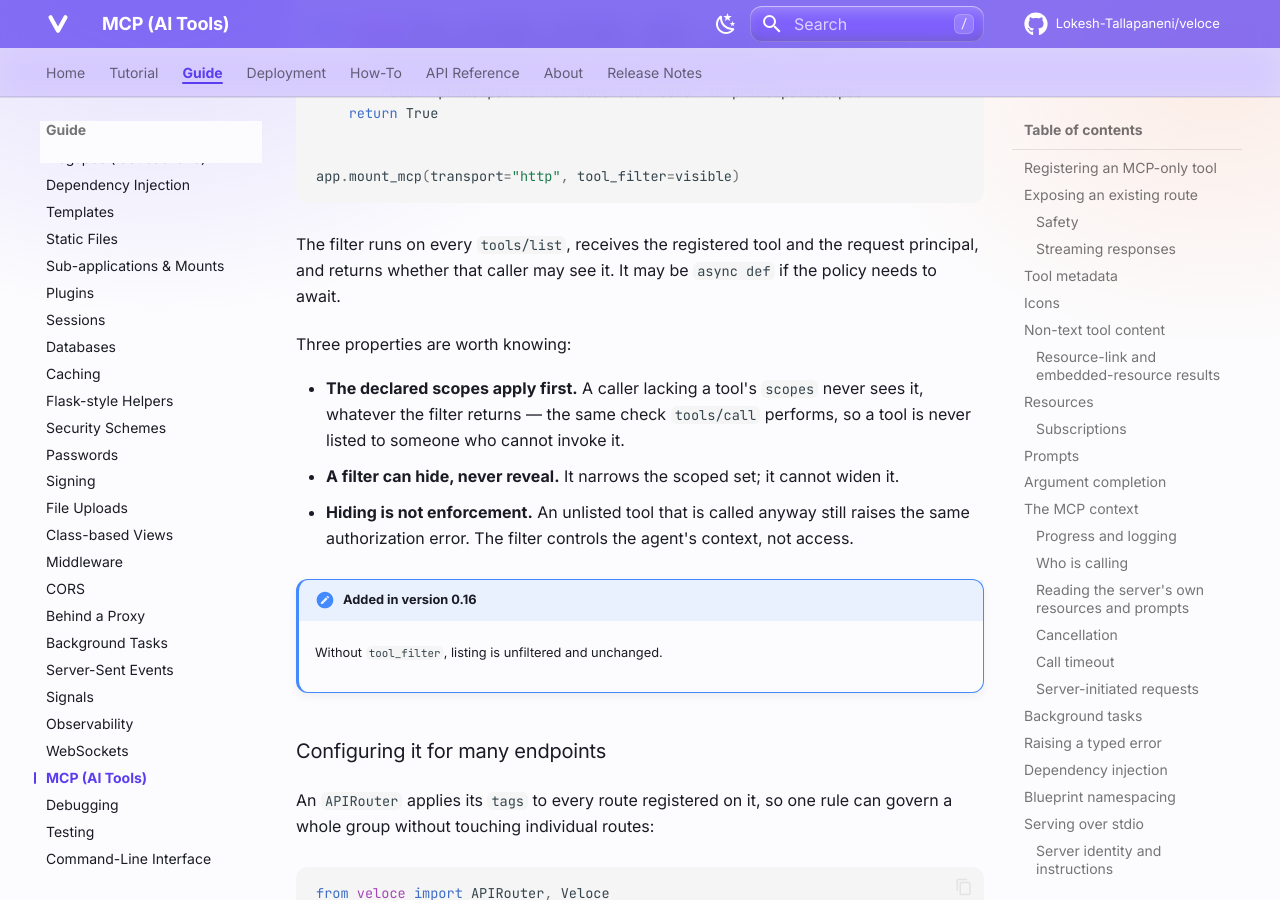
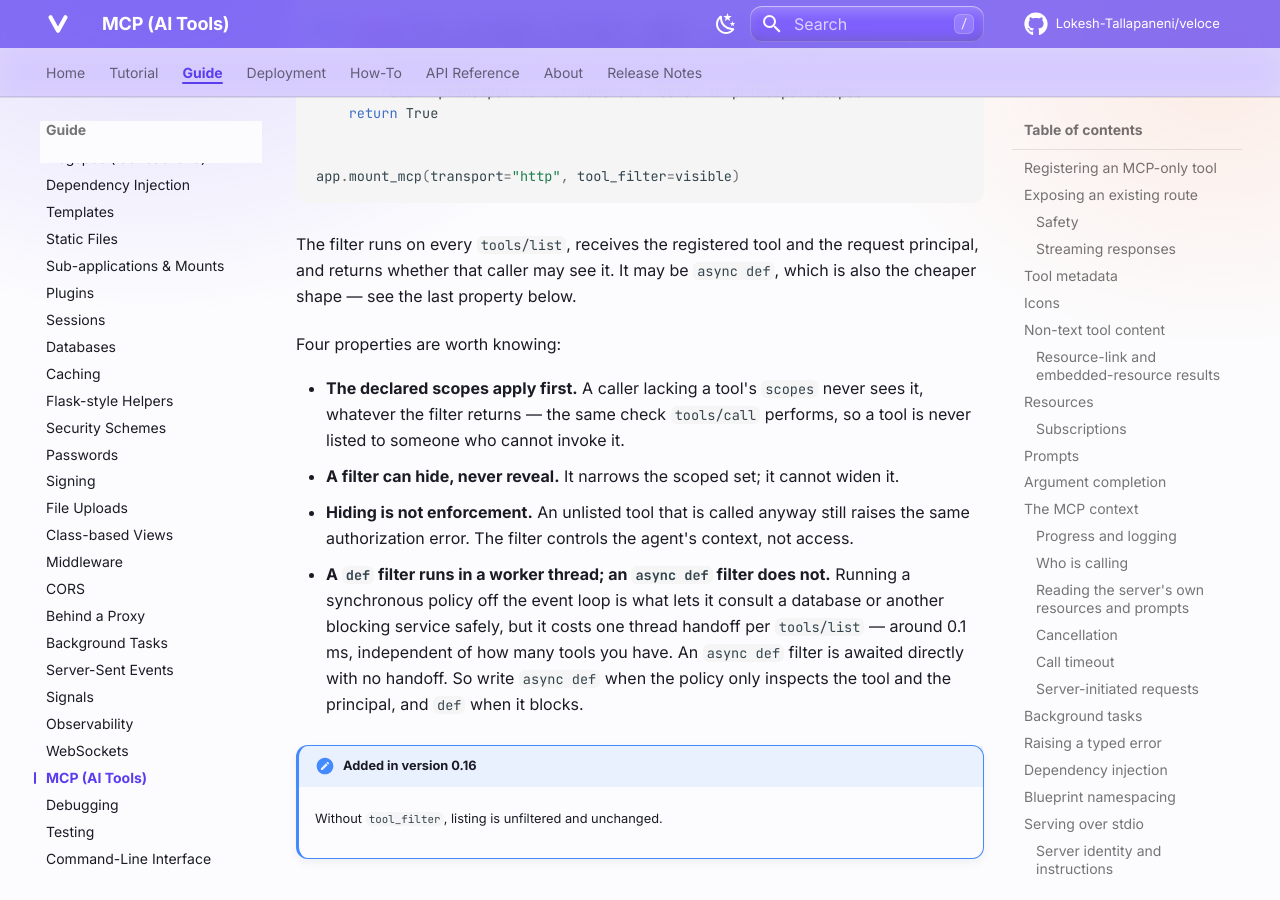
Before and after one commit to Lokesh-Tallapaneni/veloce, an MkDocs documentation site: the page built from docs/guide/mcp.md, in a window 1280 px wide and 900 px high, scrolled down 27957 px. Built offline with MkDocs 1.6.1 and Material for MkDocs 9.7.7, drawn with Linux system fonts in a browser that asks for light colours; comment, search, counter and statistics services are not loaded.

Commit message:
document which tool_filter shape runs on the event loop
A `def` filter is run in a worker thread and pays one handoff per
`tools/list`; an `async def` filter is awaited directly. The guide framed
`async def` as the option for a policy that needs to await, which pointed
a non-blocking policy at the more expensive shape.

````diff
--- a/docs/guide/mcp.md
+++ b/docs/guide/mcp.md
@@ -1131,10 +1131,10 @@ app.mount_mcp(transport="http", tool_filter=visible)
 ```
 
 The filter runs on every `tools/list`, receives the registered tool and the request
-principal, and returns whether that caller may see it. It may be `async def` if the
-policy needs to await.
+principal, and returns whether that caller may see it. It may be `async def`, which is
+also the cheaper shape — see the last property below.
 
-Three properties are worth knowing:
+Four properties are worth knowing:
 
 - **The declared scopes apply first.** A caller lacking a tool's `scopes` never sees
   it, whatever the filter returns — the same check `tools/call` performs, so a tool is
@@ -1142,6 +1142,12 @@ Three properties are worth knowing:
 - **A filter can hide, never reveal.** It narrows the scoped set; it cannot widen it.
 - **Hiding is not enforcement.** An unlisted tool that is called anyway still raises
   the same authorization error. The filter controls the agent's context, not access.
+- **A `def` filter runs in a worker thread; an `async def` filter does not.** Running a
+  synchronous policy off the event loop is what lets it consult a database or another
+  blocking service safely, but it costs one thread handoff per `tools/list` — around
+  0.1 ms, independent of how many tools you have. An `async def` filter is awaited
+  directly with no handoff. So write `async def` when the policy only inspects the tool
+  and the principal, and `def` when it blocks.
 
 !!! note "Added in version 0.16"
 
````
